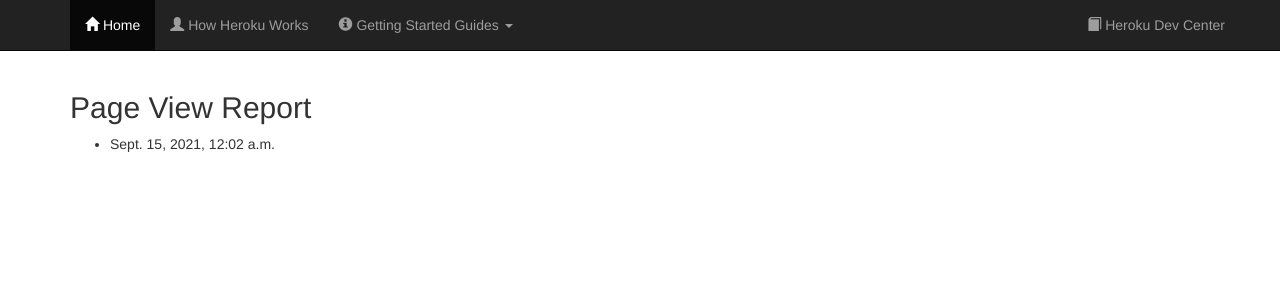
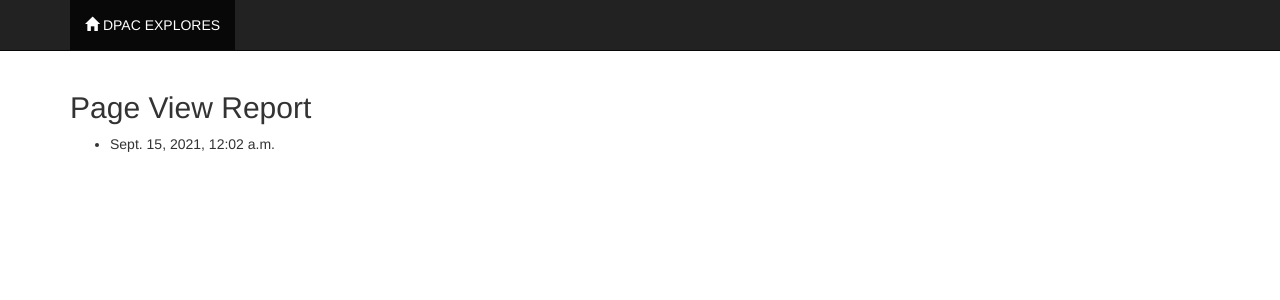
Before and after one commit to varungulati/dpac, a Django app: page /db/ in a window 1280 px wide. Shown: the top 300 px of the page. Run offline with Django 3.2, Linux system fonts and the light colour scheme; data comes from the database, SQL or seed files in the repository; some libraries are stand-ins or nearby versions.

Commit message:
DPAC EXPLORES

```diff
--- a/hello/templates/base.html
+++ b/hello/templates/base.html
@@ -48,30 +48,7 @@
   <div class="container">
     <ul class="nav navbar-nav">
       <li class="active">
-        <a href="/"><span class="glyphicon glyphicon-home"></span> Home</a>
-      </li>
-      <li>
-        <a href="https://devcenter.heroku.com/articles/how-heroku-works"><span class="glyphicon glyphicon-user"></span> How Heroku Works</a>
-      </li>
-      <li class="dropdown">
-        <a href="#" class="dropdown-toggle" data-toggle="dropdown" role="button" aria-expanded="false"><span class="glyphicon glyphicon-info-sign"></span> Getting Started Guides <span class="caret"></span></a>
-          <ul class="dropdown-menu" role="menu">
-            <li><a href="https://devcenter.heroku.com/articles/getting-started-with-ruby">Getting Started with Ruby on Heroku</a></li>
-            <li><a href="https://devcenter.heroku.com/articles/getting-started-with-nodejs">Getting Started with Node on Heroku</a></li>
-            <li><a href="https://devcenter.heroku.com/articles/getting-started-with-php">Getting Started with PHP on Heroku</a></li>
-            <li><a href="https://devcenter.heroku.com/articles/getting-started-with-python">Getting Started with Python on Heroku</a></li>
-            <li><a href="https://devcenter.heroku.com/articles/getting-started-with-java">Getting Started with Java on Heroku</a></li>
-            <li><a href="https://devcenter.heroku.com/articles/getting-started-with-clojure">Getting Started with Clojure on Heroku</a></li>
-            <li><a href="https://devcenter.heroku.com/articles/getting-started-with-scala">Getting Started with Scala on Heroku</a></li>
-            <li class="divider"></li>
-            <li><a href="https://devcenter.heroku.com/articles/getting-started-with-heroku-and-connect-without-local-dev">Getting Started on Heroku with Heroku Connect</a></li>
-            <li><a href="https://devcenter.heroku.com/articles/getting-started-with-jruby">Getting Started with Ruby on Heroku (Microsoft Windows)</a></li>
-          </ul>
-      </li>
-    </ul>
-    <ul class="nav navbar-nav navbar-right">
-      <li class="navbar-right">
-        <a href="https://devcenter.heroku.com"><span class="glyphicon glyphicon-book"></span> Heroku Dev Center</a>
+        <a href="/"><span class="glyphicon glyphicon-home"></span> DPAC EXPLORES </a>
       </li>
     </ul>
   </div>
```
Also changed, not shown: hello/templates/index.html (+0 -52 lines).
